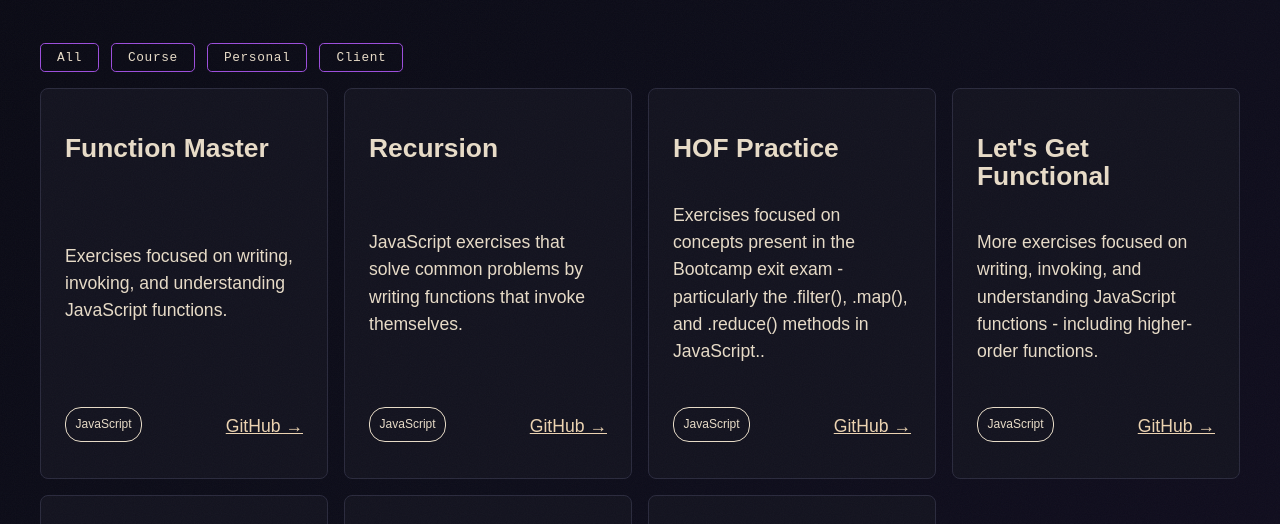
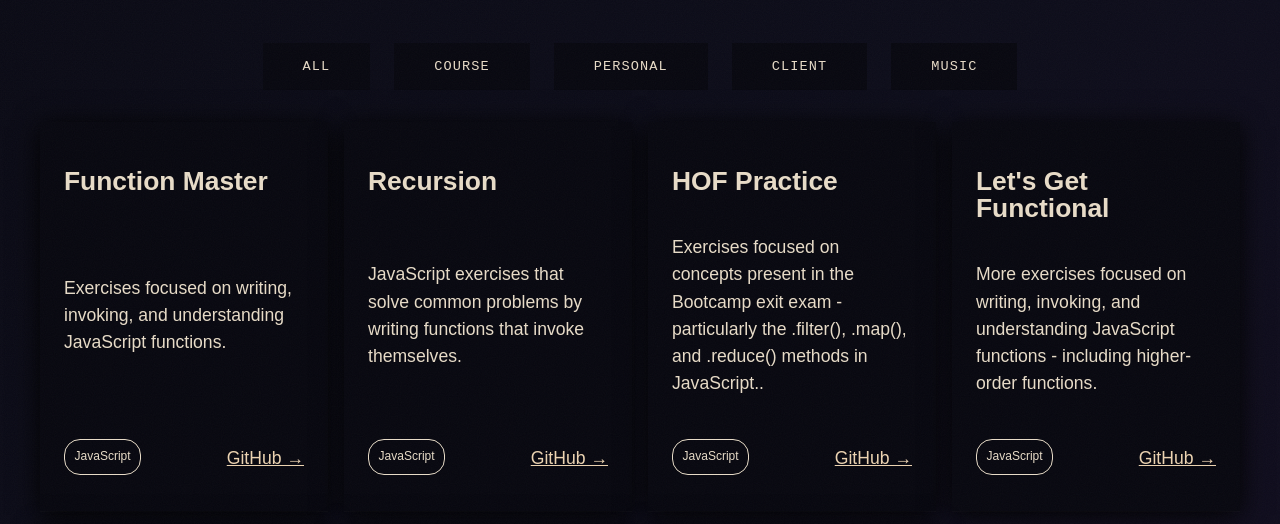
Before and after one commit to Gmcjr/portfolio, a website: page projects.html in a window 1280 px wide. Shown: the part 200-724 px from the top of the page. Drawn offline with nearby package versions, Linux system fonts and the light colour scheme; a web font is replaced by a local one.

Commit message:
redesign filter buttons - card style, centered, music category added

```diff
--- a/projects.html
+++ b/projects.html
@@ -24,6 +24,7 @@
                 <button data-filter="course">Course</button>
                 <button data-filter="personal">Personal</button>
                 <button data-filter="client">Client</button>
+                <button data-filter="music">Music</button>
                 </div>
                 <div class="project-grid">
                     <div class="project-card" data-category="course">
--- a/styles.css
+++ b/styles.css
@@ -110,30 +110,45 @@ h1 {
 
 .filters {
   display: flex;
-  gap: 0.75rem;
+  justify-content: center;
+  gap: 1.5rem;
   padding: 0;
-  margin-bottom: 1rem;
+  margin-bottom: 2rem;
 }
 
 .filters button {
-  background-color: transparent;
-  border: solid 1px var(--accent);
-  color: #e8dcc8;
-  padding: 0.4rem 1rem;
-  border-radius: 0.3rem;
+  background-color: #080810;
+  border: none;
+  border-radius: 0;
+  padding: 1rem 2.5rem;
   cursor: pointer;
   font-family: 'DM Mono', monospace;
-  font-size: 0.8rem;
-  letter-spacing: 0.05em;
+  font-size: 0.85rem;
+  letter-spacing: 0.08em;
+  text-transform: uppercase;
+  color: #e8dcc8;
+  transition: box-shadow 0.2s ease, opacity 0.2s ease, filter 0.2s ease;
 }
 
 .filters button:hover {
-  background-color: #1a0a2e;
+  background-color: #080810;
+  box-shadow: 0 8px 30px rgba(0, 0, 0, 0.8), 0 0 20px rgba(157, 78, 221, 0.15)
 }
 
 .filters button.active {
-  background-color: var(--accent);
-  color: #ffffff;
+  background-color: #080810;
+  color: var(--accent);
+  box-shadow: 0 8px 30px rgba(0, 0, 0, 0.8), 0 0 20px rgba(157, 78, 221, 0.2);
+}
+
+.filters:has(button:hover) button {
+  opacity: 0.4;
+  filter: blur(1.5px);
+}
+
+.filters:has(button:hover) button:hover {
+  opacity: 1;
+  filter: blur(0);
 }
 
 .project-grid {
@@ -143,19 +158,35 @@ h1 {
 }
 
 .project-card {
-  background-color: #13131f;
-  border: solid 1px #2a2a3d;
-  border-radius: 0.5rem;
+  background-color: #080810;
+  border: none;
+  border-radius: 0;
   padding: 1.5rem;
   display: flex;
   flex-direction: column;
   justify-content: space-between;
-  transition: border-color 0.2s ease, transform 0.2s ease;
+  transition: box-shadow 0.2s ease, transform 0.2s ease, opacity 0.2s ease, filter 0.2s ease;
+  box-shadow: 0 4px 25px rgba(0, 0, 0, 1), 0 1px 0 rgba(255, 255, 255, 0.03);
 }
 
 .project-card:hover {
-  border-color: var(--accent);
+  border-color: transparent;
   transform: translateY(-3px);
+  box-shadow: 0 8px 30px rgba(0, 0, 0, 0.8), 0 0 20px rgba(157, 78, 221, 0.1);
+}
+
+.project-grid:has(.project-card:hover) .project-card {
+  opacity: 0.4;
+  filter: blur(2px);
+  transform: none;
+  box-shadow: 0 4px 25px rgba(0, 0, 0, 0.8);
+}
+
+.project-grid:has(.project-card:hover) .project-card:hover {
+  opacity: 1;
+  filter: blur(0);
+  transform: translateY(-3px);
+  box-shadow: 0 8px 30px rgba(0, 0, 0, 0.8), 0 0 20px rgba(157, 78, 221, 0.15);
 }
 
 .card-footer {
```
